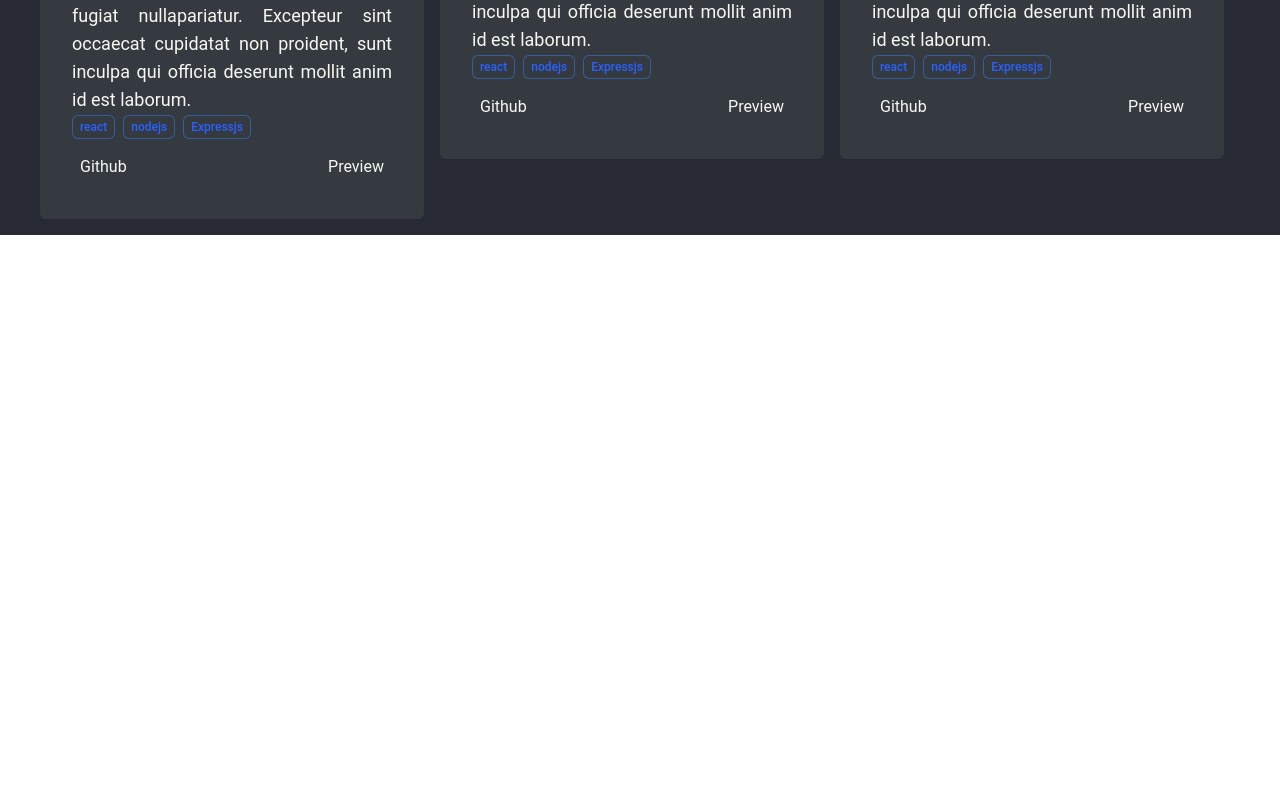
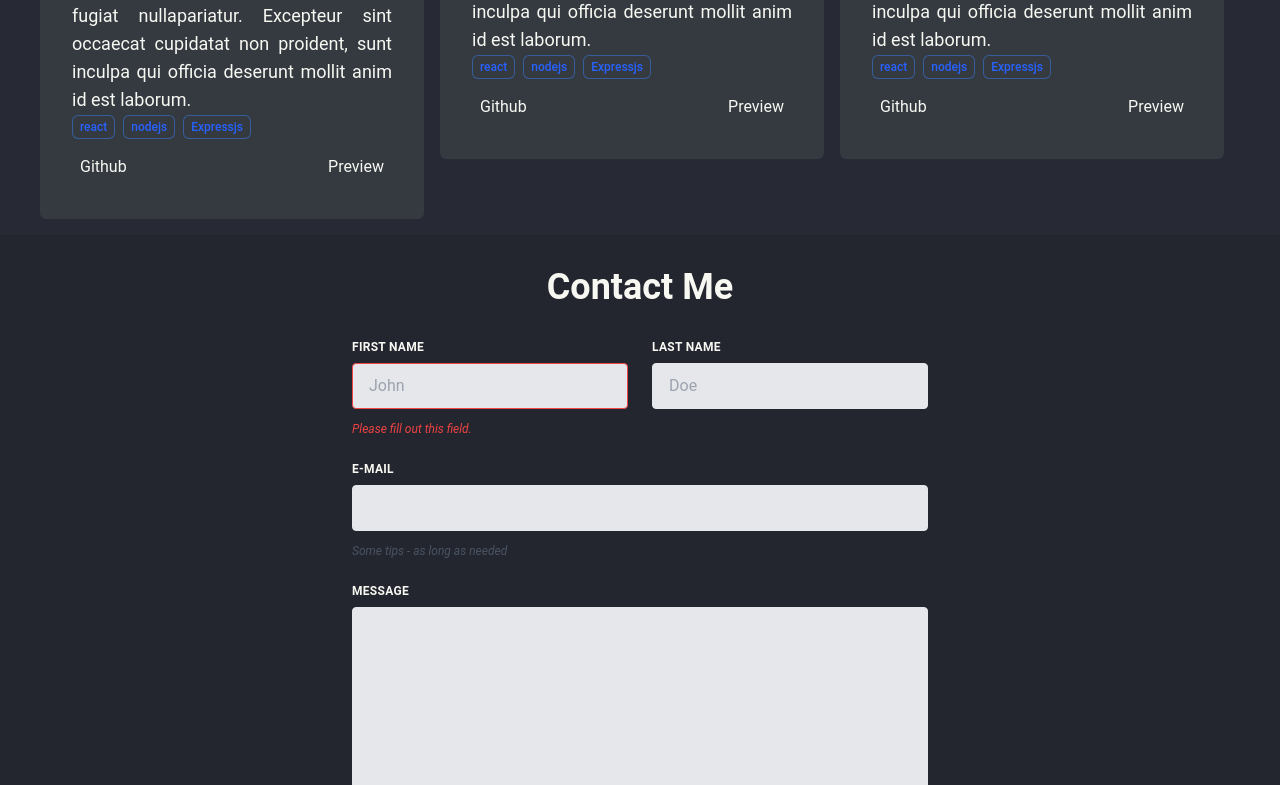
Before and after one commit to prafullapal/portfolio, a Next.js app: page / in a window 1280 px wide. Shown: the part 2012-2797 px from the top of the page. Before the commit the page ends 2247 px from the top, so only its background shows below. Built offline with nearby package versions, Linux system fonts and the light colour scheme.

Commit message:
Contact Form Added

```diff
--- /dev/null
+++ b/src/components/contact.js
@@ -0,0 +1,112 @@
+import { useState } from "react"
+
+export default function Contact() {
+  const [values, setValues] = useState({
+    fname: "",
+    lname: "",
+    email: "",
+    message: "",
+  });
+
+  const handleChange = (name) => (event) => {
+    setValues({ ...values, [name]: event.target.value });
+  };
+
+  const clickSubmit = () => {
+    console.log(values);
+    //Send or Mail the data received.
+  };
+    return(
+    <form className="w-full max-w-xl mx-auto">
+      <div className="flex flex-wrap -mx-3 mb-6">
+        <div className="w-full md:w-1/2 px-3 mb-6 md:mb-0">
+          <label
+            className="block uppercase tracking-wide text-xs font-bold mb-2"
+            htmlFor="grid-first-name"
+          >
+            First Name
+          </label>
+          <input
+            className="appearance-none block w-full bg-gray-200 text-gray-700 border border-red-500 rounded py-3 px-4 mb-3 leading-tight focus:outline-none focus:bg-white"
+            id="grid-first-name"
+            name="fname"
+            type="text"
+            placeholder="John"
+            onChange={handleChange("fname")}
+          />
+          <p className="text-red-500 text-xs italic">
+            Please fill out this field.
+          </p>
+        </div>
+        <div className="w-full md:w-1/2 px-3">
+          <label
+            className="block uppercase tracking-wide text-xs font-bold mb-2"
+            htmlFor="grid-last-name"
+          >
+            Last Name
+          </label>
+          <input
+            className="appearance-none block w-full bg-gray-200 text-gray-700 border border-gray-200 rounded py-3 px-4 leading-tight focus:outline-none focus:bg-white focus:border-gray-500"
+            id="grid-last-name"
+            name="lname"
+            type="text"
+            placeholder="Doe"
+            onChange={handleChange("lname")}
+          />
+        </div>
+      </div>
+      <div className="flex flex-wrap -mx-3 mb-6">
+        <div className="w-full px-3">
+          <label
+            className="block uppercase tracking-wide text-xs font-bold mb-2"
+            for="grid-password"
+          >
+            E-mail
+          </label>
+          <input
+            className="appearance-none block w-full bg-gray-200 text-gray-700 border border-gray-200 rounded py-3 px-4 mb-3 leading-tight focus:outline-none focus:bg-white focus:border-gray-500"
+            id="email"
+            type="email"
+            name="email"
+            onChange={handleChange("email")}
+          />
+          <p className="text-gray-600 text-xs italic">
+            Some tips - as long as needed
+          </p>
+        </div>
+      </div>
+      <div className="flex flex-wrap -mx-3 mb-6">
+        <div className="w-full px-3">
+          <label
+            className="block uppercase tracking-wide text-xs font-bold mb-2"
+            htmlFor="grid-password"
+          >
+            Message
+          </label>
+          <textarea
+            className=" no-resize appearance-none block w-full bg-gray-200 text-gray-700 border border-gray-200 rounded py-3 px-4 mb-3 leading-tight focus:outline-none focus:bg-white focus:border-gray-500 h-48 resize-none"
+            id="message"
+            name="message"
+            onChange={handleChange("message")}
+          ></textarea>
+          <p className="text-gray-600 text-xs italic">
+            Re-size can be disabled by set by resize-none / resize-y /
+            resize-x / resize
+          </p>
+        </div>
+      </div>
+      <div className="md:flex md:items-center pb-8">
+        <div className="md:w-1/3">
+          <button
+            className="shadow bg-blueText bg-opacity-[0.8] hover:bg-opacity-[0.6] focus:shadow-outline focus:outline-none text-white font-bold py-2 px-4 rounded"
+            type="button"
+            onClick={clickSubmit}
+          >
+            Send
+          </button>
+        </div>
+        <div class="md:w-2/3"></div>
+      </div>
+    </form>
+)
+}
--- a/src/pages/index.js
+++ b/src/pages/index.js
@@ -6,8 +6,10 @@ import TextSphere from "@/components/TextSphere";
 import Projects from "@/components/Projects";
 import Typewriter from "typewriter-effect";
 import Link from "next/link";
+import Contact from "@/components/contact";
 
 import { MdEmail } from "react-icons/md";
+import { BsHeartFill } from "react-icons/bs";
 import { AiFillGithub, AiFillLinkedin, AiFillInstagram } from "react-icons/ai";
 
 const inter = Inter({ subsets: ["latin"] });
@@ -40,8 +42,8 @@ export default function Home() {
       <section id="home" className="bg-dark">
         <div className="flex flex-col p-12 min-h-screen justify-center">
           <Image
-            className={`mx-auto mt-8 border-2 border-blueText rounded-full bg-opacity-[0.5]`}
-            src="https://d33wubrfki0l68.cloudfront.net/32c48e23e828c42a99a37db81e2a91d7c8eed4de/d134a/assets/png/ram-maheshwari.png"
+            className={`mx-auto mt-8 border-2 border-blueText shadow-none transition-shadow duration-300 ease-in-out hover:shadow-md hover:shadow-blueText rounded-full bg-opacity-[0.5]`}
+            src={"/images/ProfilePic.JPG"}
             alt="Profile Picture"
             width={250}
             height={250}
@@ -52,7 +54,12 @@ export default function Home() {
           <div className="mx-auto flex flex-row pt-6 font-medium md:text-2xl text-xl">
             <Typewriter
               options={{
-                strings: ["A Full Stack Web Developer", "An Undergraduate"],
+                strings: [
+                  "A B.Tech Undergrad Student",
+                  "A Software Developer",
+                  "A Full Stack Web Developer",
+                  "An Android App Developer",
+                ],
                 autoStart: true,
                 loop: true,
               }}
@@ -105,6 +112,17 @@ export default function Home() {
         <Projects />
       </section>
 
+      <section id="contact" className="bg-dark-2">
+        <p className="text-4xl font-bold text-center py-8">Contact Me</p>
+        <Contact />
+      </section>
+
+      <section id="footer" className="bg-dark">
+        <h1 className="text-center text-gray-500 py-8 block">
+          Made with <BsHeartFill color="red" style={{ display: "inline" }} /> by
+          Prafulla Pal
+        </h1>
+      </section>
     </Layout>
   );
 }
```
Also changed, not shown: public/images/ProfilePic.JPG (added).
